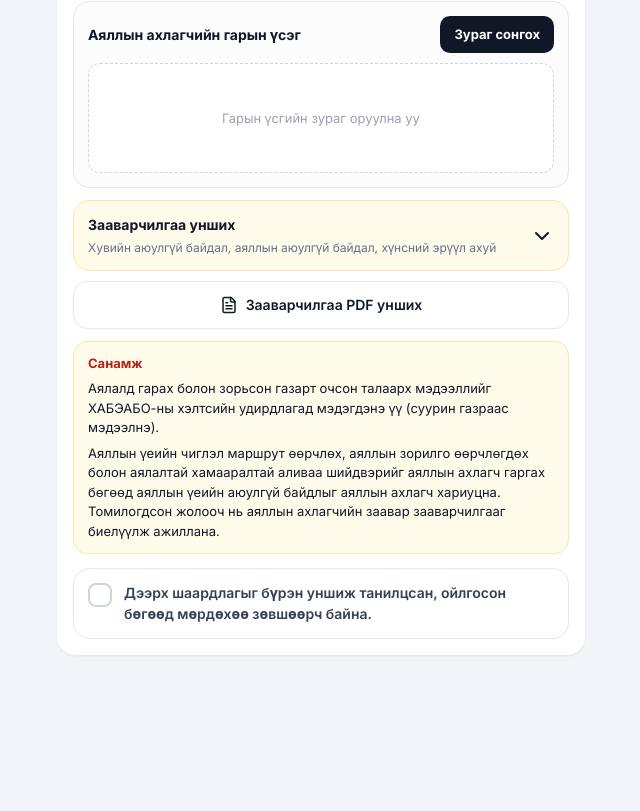
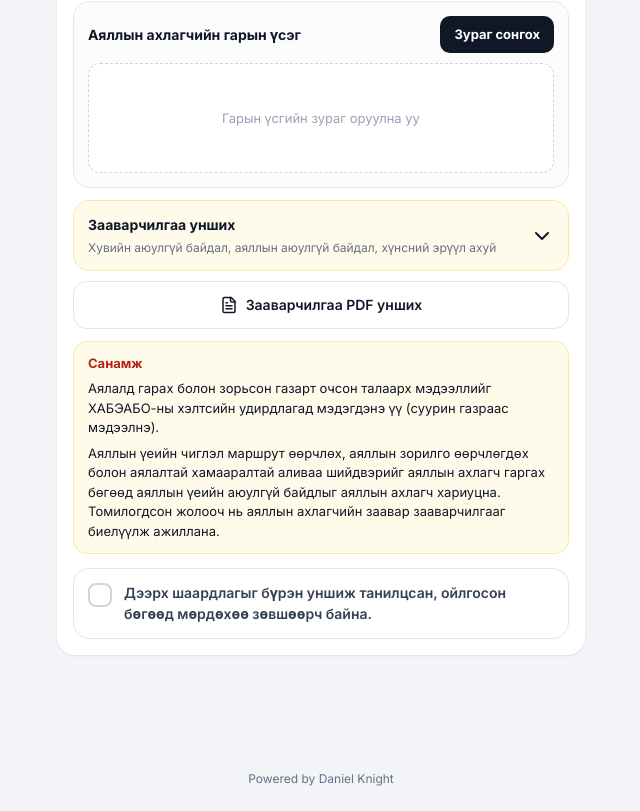
Before and after one commit to PiggyDan/ET-zaawar, a React (Vite) app: page / in a window 1280 px wide. Shown: the part 2954-3765 px from the top of the page, without its empty margins (319-959 px from the left). Before the commit the page ends 3704 px from the top, so only its background shows below. Built offline with nearby package versions, Linux system fonts and the light colour scheme.

Commit message:
Add "Powered by Daniel Knight" footer
Co-Authored-By: Claude Opus 5.5 <noreply@anthropic.com>

```diff
--- a/src/main.jsx
+++ b/src/main.jsx
@@ -970,9 +970,16 @@ function Root() {
     return () => window.removeEventListener("hashchange", onHashChange);
   }, []);
 
-  if (mechanicToken()) return <MechanicForm key={hash} />;
-  if (window.location.pathname.replace(/\/+$/, "") === "/mechanic") return <MechanicInbox />;
-  return <App />;
+  const page = mechanicToken()
+    ? <MechanicForm key={hash} />
+    : window.location.pathname.replace(/\/+$/, "") === "/mechanic" ? <MechanicInbox /> : <App />;
+
+  return (
+    <>
+      {page}
+      <footer className="siteFooter">Powered by Daniel Knight</footer>
+    </>
+  );
 }
 
 createRoot(document.getElementById("root")).render(<Root />);
--- a/src/styles.css
+++ b/src/styles.css
@@ -1110,3 +1110,14 @@ a.inboxItem:focus-visible { border-color: var(--brand); }
 }
 
 .successScreen .backLink { margin-top: 18px; }
+
+/* ---------- Footer ---------- */
+
+.siteFooter {
+  max-width: 560px;
+  margin: 0 auto;
+  padding: 20px 16px calc(24px + env(safe-area-inset-bottom));
+  color: var(--muted);
+  font-size: 12px;
+  text-align: center;
+}
```
